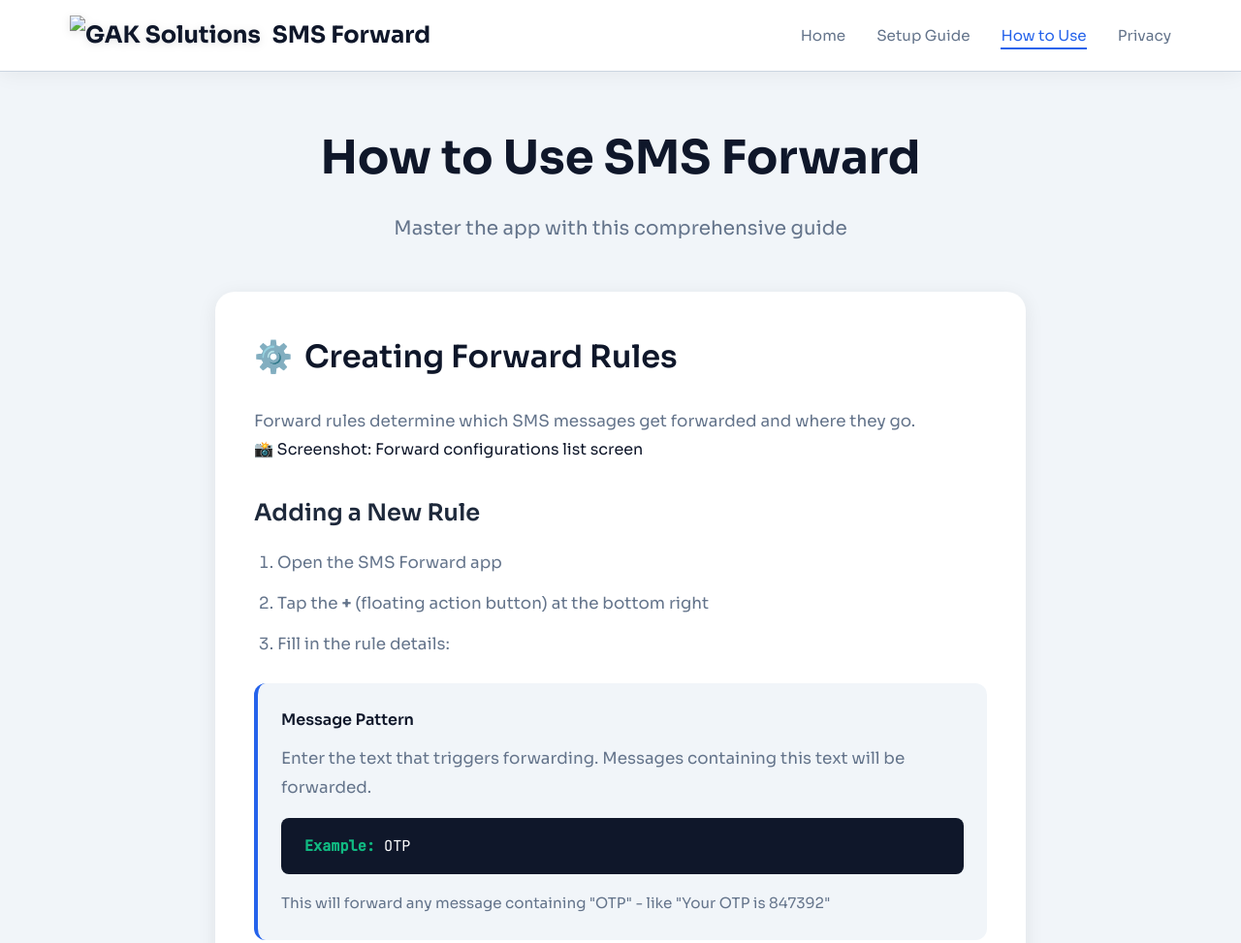
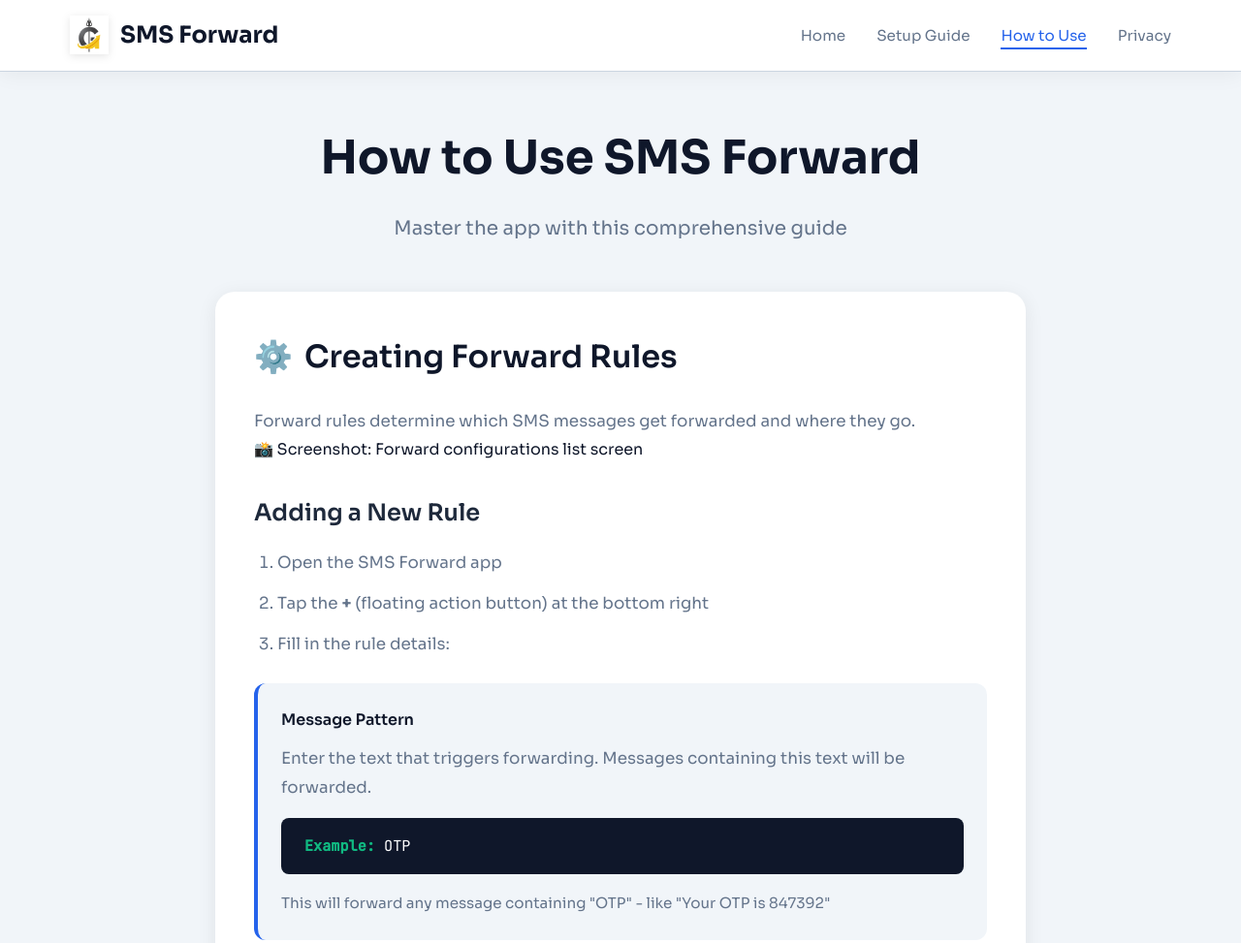
Before and after one commit to gautamkhanapuri/sms_forwarder_documentation, a plain HTML site: page docs/help.html in a window 1280 px wide. Shown: the top 973 px of the page at 97% size. Drawn offline with Linux system fonts and the light colour scheme.

Commit message:
corrected logo source

```diff
--- a/docs/help.html
+++ b/docs/help.html
@@ -143,7 +143,7 @@
     <nav class="navbar">
         <div class="nav-container">
             <div class="logo">
-				<img src="gak-logo.png" alt="GAK Solutions" class="logo-image">
+				<img src="web-app-manifest-512x512.png" alt="GAK Solutions" class="logo-image">
     			<span class="logo-text">SMS Forward</span>
             </div>
             <ul class="nav-links">
```
Also changed, not shown: docs/index.html (+1 -1 lines), docs/privacy.html (+1 -1 lines), docs/setup.html (+1 -1 lines).
